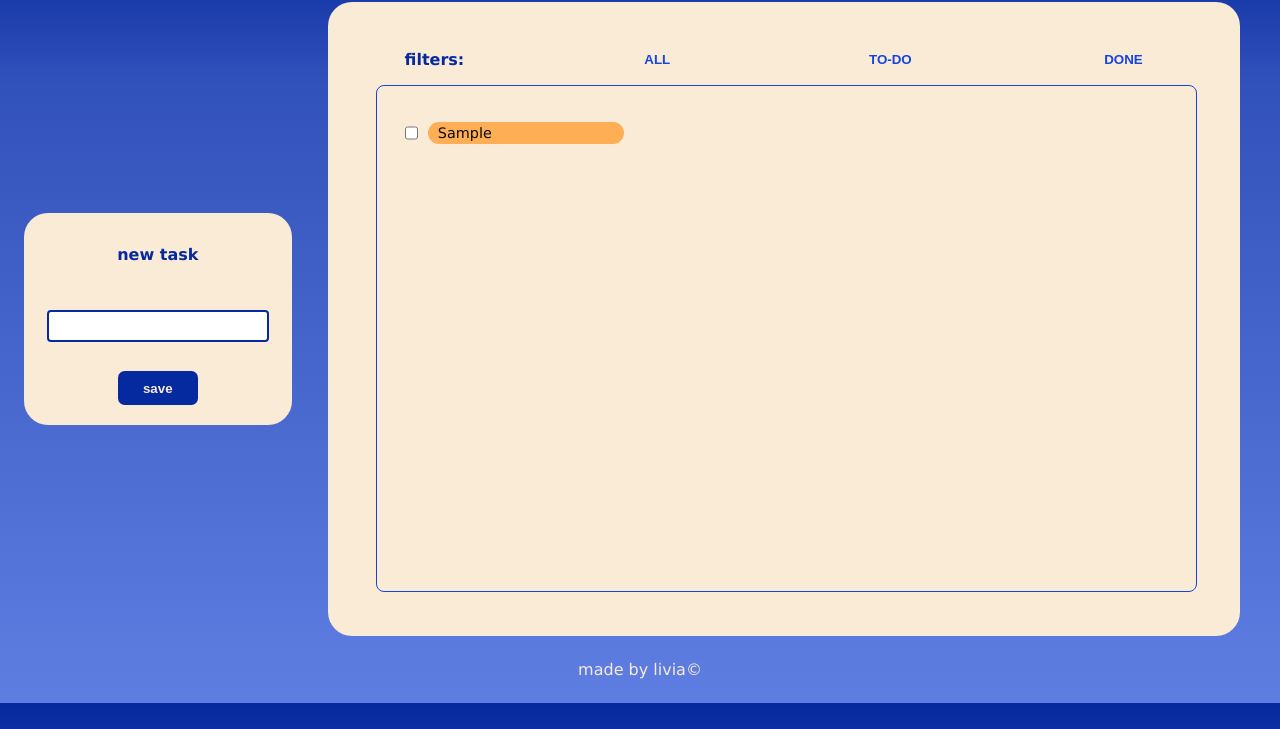
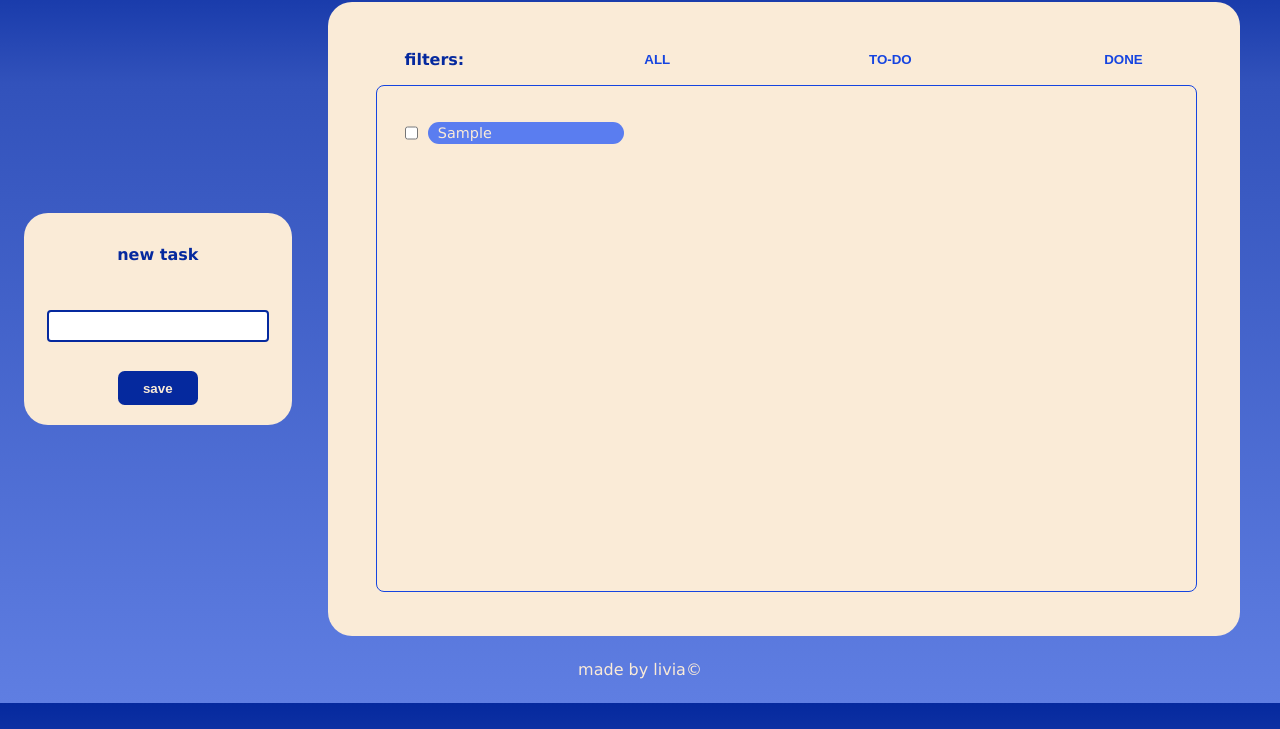
Before and after one commit to lvmendess/list-ify, a plain HTML site: page task-ify/index.html in a window 1280 px wide. Both pictures are taken after typing "Sample" into the empty fields and a click on the button "save". Shown: the part 71-800 px from the top of the page. Drawn offline with Linux system fonts and the light colour scheme.

Commit message:
favicons

```diff
--- a/task-ify/index.html
+++ b/task-ify/index.html
@@ -2,6 +2,7 @@
 <html>
     <head>
         <title>task-ify - by livia</title>
+        <link rel="icon" type="image/x-icon" href="icon.png">
         <link rel="stylesheet" href="style.css">
     </head>
 
--- a/task-ify/style.css
+++ b/task-ify/style.css
@@ -160,8 +160,8 @@ button{
     align-content: center;
     padding-left: 10px;
     font-size: 1.8vh;
-    color: #0A0903;
-    background-color: #feaf55;
+    color: antiquewhite;
+    background-color: #5a7df0;
 }
 
 #check{
```
Also changed, not shown: note-ify/index.html (+1 -0 lines), note-ify/icon.png (added), task-ify/icon.png (added).
